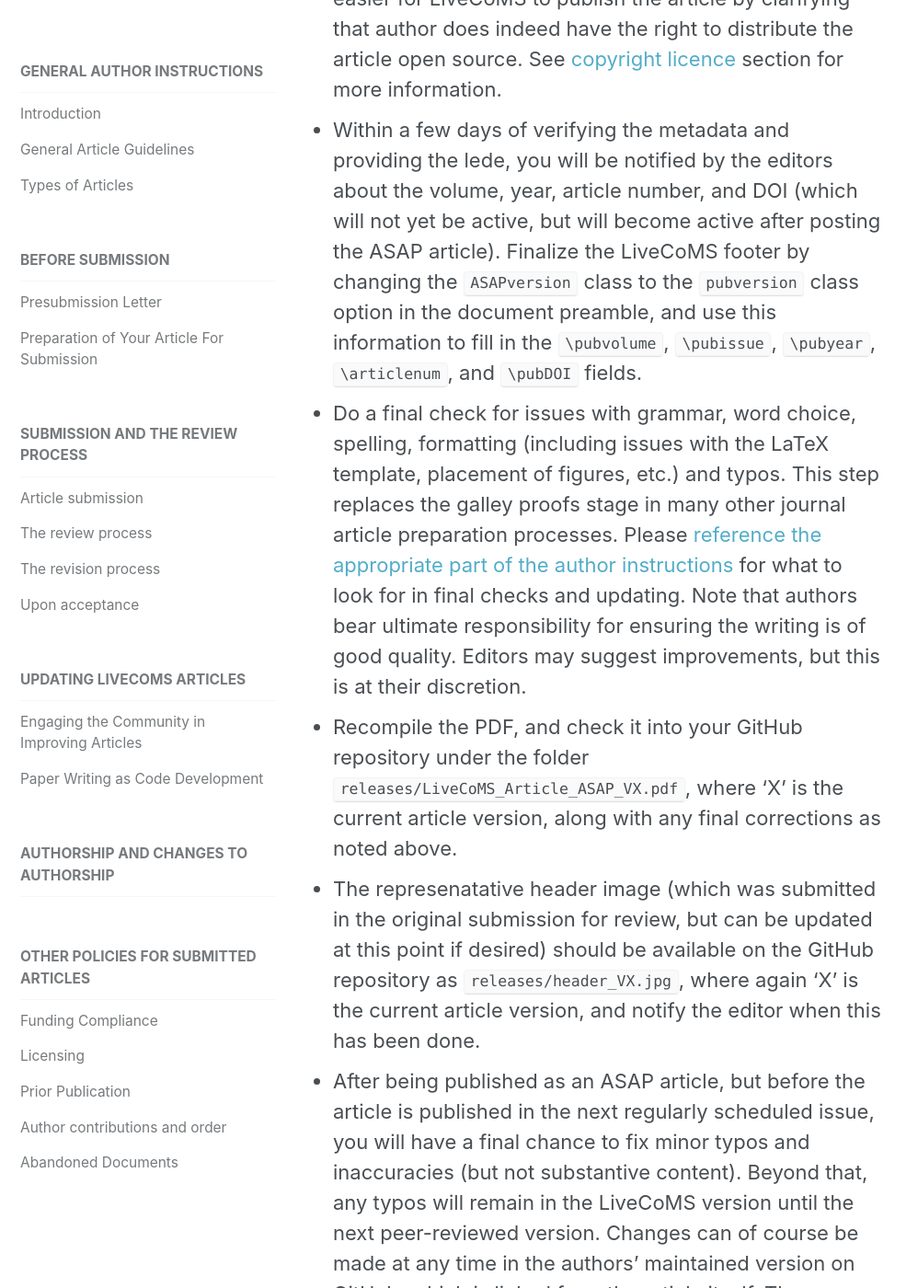
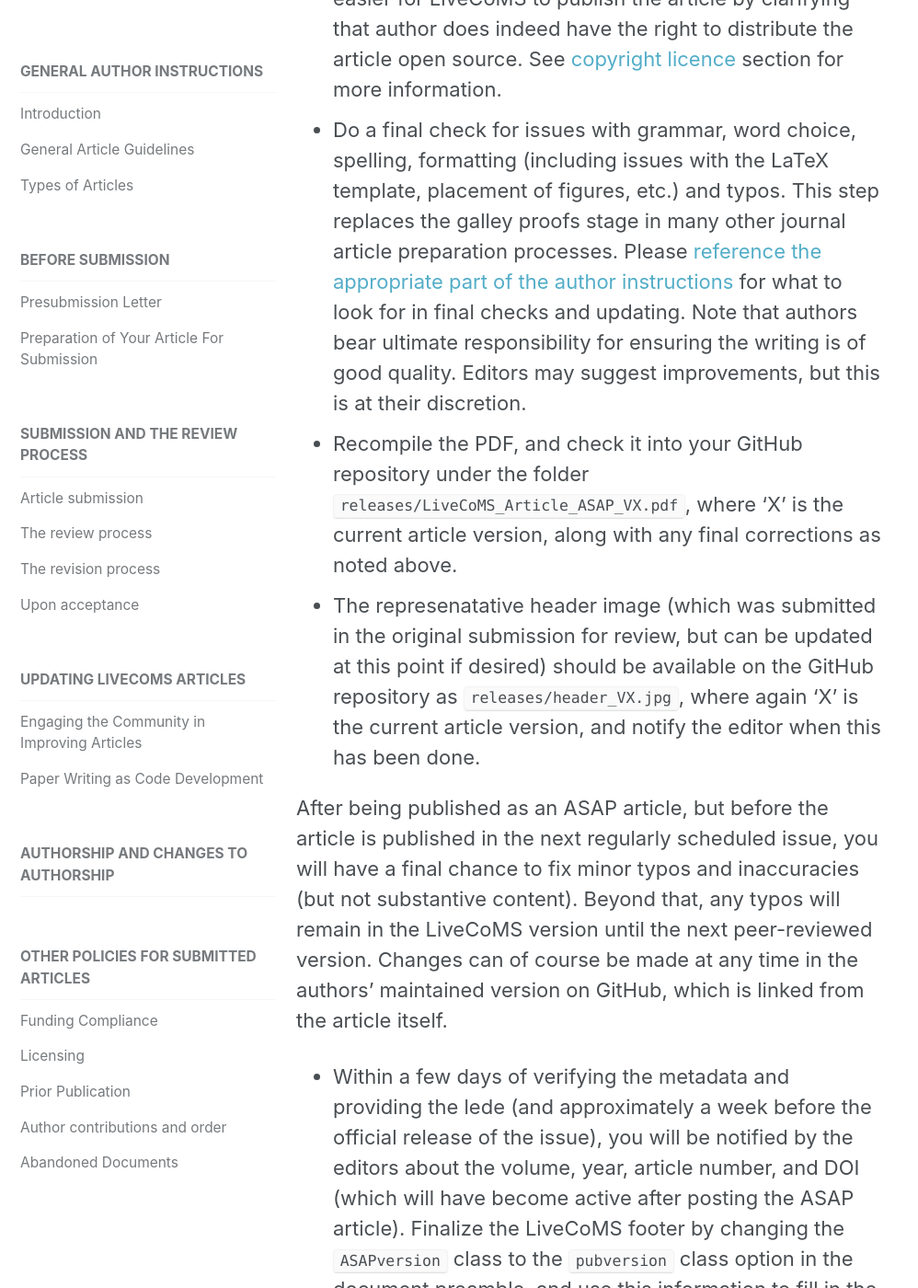
Before and after one commit to livecomsjournal/livecomsjournal.github.io, a Jekyll site: the page built from _author_instructions/01_policies.md, in a window 1280 px wide and 1400 px high, scrolled down 14855 px. Shown: the whole window at 92% size, without its empty margins (0-998 px from the left). Built offline with Jekyll 4.4.1, drawn with Linux system fonts in a browser that asks for light colours; some of the changed text lies outside the part shown.

Commit message:
update "upon acceptance" section
The checklist in the "upon acceptance" section was a little confusing - in particular, one item talked about what would happen after the ASAP version was submitted, but then subsequent items still seemed to refer to a previous stage.

This PR splits the (long) checklist into two lists - one relevant to the ASAP stage, and one relevant to the stage for the published version.

I'm not entirely sure this change reflects what the authors intended but it is what I understood from the list; happy to incorporate further changes.

```diff
--- a/_author_instructions/01_policies.md
+++ b/_author_instructions/01_policies.md
@@ -209,14 +209,17 @@
 ## Upon acceptance
 
 After acceptance of your article, the first task is to prepare an appropriate "ASAP" version of the article which will be posted to the journal's website prior to publication of the next issue. Several steps, outlined below, are required. Note that ASAP version will essentially be final, as only minor corrections as detailed below will be permitted prior to publication as part of an issue.
+
 - Verify that the metadata is complete in the submission. This includes institutions with departments (if applicable) for all authors, ORCID ID for all authors, and a correctly formatted abstract. Enable the LiveCoMS footer by including the `ASAPversion` class option in the document preamble, and fill in the `\datereceived` and `\dateaccepted` fields.
 - Provide the editor who managed the article a "lede", a 30 word summary of the article that will accompany the article in social media posts.
 - Send a signed copy of the [contributor license release form](https://livecomsjournal.github.io/assets/pdf/LiveCoMS_contributor_license.pdf) to `managing@livecomsjournal.org`. As a reminder, this license does not transfer any copyright, but makes it easier for LiveCoMS to publish the article by clarifying that author does indeed have the right to distribute the article open source. See [copyright licence](https://livecomsjournal.github.io/authors/policies/#copyright-license) section for more information.
-- Within a few days of verifying the metadata and providing the lede, you will be notified by the editors about the volume, year, article number, and DOI (which will not yet be active, but will become active after posting the ASAP article). Finalize the LiveCoMS footer by changing the `ASAPversion` class to the `pubversion` class option in the document preamble, and use this information to fill in the `\pubvolume`, `\pubissue`, `\pubyear`, `\articlenum`, and `\pubDOI` fields.
 - Do a final check for issues with grammar, word choice, spelling, formatting (including issues with the LaTeX template, placement of figures, etc.) and typos. This step replaces the galley proofs stage in many other journal article preparation processes. Please [reference the appropriate part of the author instructions](https://livecomsjournal.github.io/authors/policies/#writing-style-and-editing) for what to look for in final checks and updating. Note that authors bear ultimate responsibility for ensuring the writing is of good quality. Editors may suggest improvements, but this is at their discretion.
 - Recompile the PDF, and check it into your GitHub repository under the folder `releases/LiveCoMS_Article_ASAP_VX.pdf`, where 'X' is the current article version, along with any final corrections as noted above.
 - The represenatative header image (which was submitted in the original submission for review, but can be updated at this point if desired) should be available on the GitHub repository as `releases/header_VX.jpg`, where again 'X' is the current article version, and notify the editor when this has been done.
-- After being published as an ASAP article, but before the article is published in the next regularly scheduled issue, you will have a final chance to fix minor typos and inaccuracies (but not substantive content). Beyond that, any typos will remain in the LiveCoMS version until the next peer-reviewed version.  Changes can of course be made at any time in the authors’ maintained version on GitHub, which is linked from the article itself.  The managing editors will notify you approximately a week before the official release of the issue that your article will appear in.
+
+After being published as an ASAP article, but before the article is published in the next regularly scheduled issue, you will have a final chance to fix minor typos and inaccuracies (but not substantive content). Beyond that, any typos will remain in the LiveCoMS version until the next peer-reviewed version. Changes can of course be made at any time in the authors’ maintained version on GitHub, which is linked from the article itself.
+
+- Within a few days of verifying the metadata and providing the lede (and approximately a week before the official release of the issue), you will be notified by the editors about the volume, year, article number, and DOI (which will have become active after posting the ASAP article). Finalize the LiveCoMS footer by changing the `ASAPversion` class to the `pubversion` class option in the document preamble, and use this information to fill in the `\pubvolume`, `\pubissue`, `\pubyear`, `\articlenum`, and `\pubDOI` fields.
 - At that point, after making these corrections, recompile the PDF, and check it into your GitHub repository under the folder `releases/LiveCoMS_Article_VX.pdf`, where 'X' is the current article version.
 - At this point, you should tag the state of the repository as a release ([see instructions for this](https://help.github.com/articles/creating-releases/)), with name `published-version-VX`, where again, 'X' is the current version, and notify the editor of the paper that you have updated the article for issue publication.
 
```
